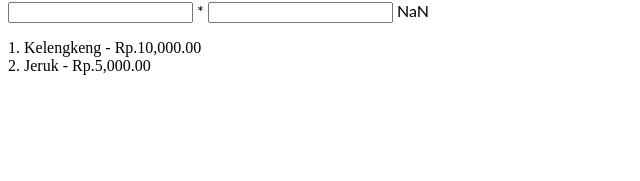
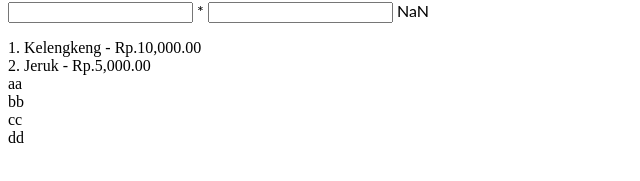
Before and after one commit to KevinJonathan117/learn-angular, an Angular app: page / in a window 1280 px wide. Shown: the part 143-324 px from the top of the page, without its empty margins (0-640 px from the left). Built offline with nearby package versions, Linux system fonts and the light colour scheme.

Commit message:
Trying out simple jsonArray

```diff
--- a/src/app/app.component.html
+++ b/src/app/app.component.html
@@ -18,4 +18,8 @@
   {{i+1}}. {{ buah.nama }} - {{ buah.harga | currency : 'Rp.'}}
 </div>
 
+<div *ngFor="let data of itemArr; let i = index">
+  {{data}}
+</div>
+
 <!--angular.io/guide/pipes-->
--- a/src/app/app.component.ts
+++ b/src/app/app.component.ts
@@ -14,4 +14,5 @@ export class AppComponent  {
     nama : 'Jeruk',
     harga : 5000
   }];
+  itemArr = ['aa', 'bb', 'cc', 'dd'];
 }
```
